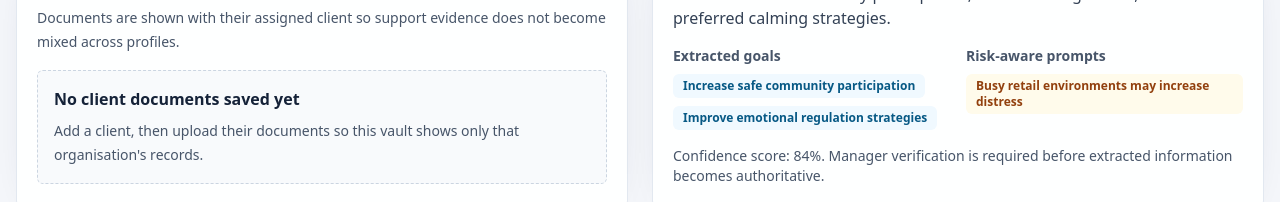
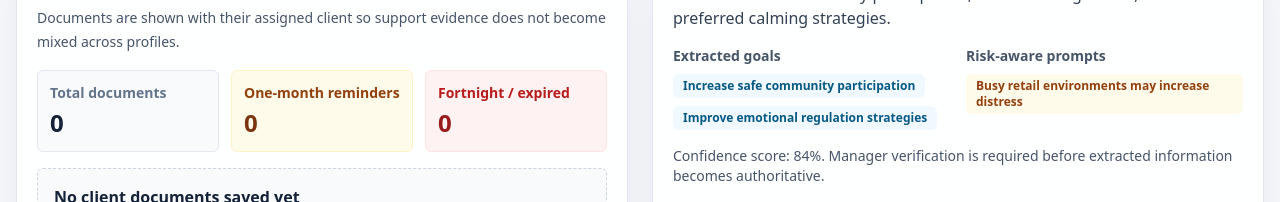
Before and after one commit to DENMWA/EMPOWER, a Next.js app: page /documents in a window 1280 px wide. Shown: the part 1102-1304 px from the top of the page. Built offline with nearby package versions, Linux system fonts and the light colour scheme; no server answers; the database is empty.

Commit message:
Improve document vault reminders

```diff
--- a/components/documents/DocumentVault.tsx
+++ b/components/documents/DocumentVault.tsx
@@ -27,6 +27,17 @@ export function DocumentVault() {
       savedAt: new Date(`${document.startDate}T00:00:00`).toISOString()
     };
   })), [storedDocuments, realMode]);
+  const expirySummary = useMemo(() => {
+    return allDocuments.reduce(
+      (summary, document) => {
+        const reminder = getExpiryReminder(document.expiryDate);
+        if (reminder.tone === "red") summary.urgent += 1;
+        if (reminder.tone === "amber") summary.month += 1;
+        return summary;
+      },
+      { urgent: 0, month: 0 }
+    );
+  }, [allDocuments]);
 
   useEffect(() => {
     function loadRecords() {
@@ -55,6 +66,20 @@ export function DocumentVault() {
         <p className="text-sm font-semibold uppercase tracking-wide text-sea">Client organised files</p>
         <h2 className="mt-1 text-xl font-semibold text-ink">Document Vault</h2>
         <p className="mt-2 text-sm leading-6 text-slate-600">Documents are shown with their assigned client so support evidence does not become mixed across profiles.</p>
+      </div>
+      <div className="mt-4 grid gap-3 sm:grid-cols-3">
+        <div className="rounded-md border border-slate-200 bg-slate-50 p-3">
+          <p className="text-sm font-semibold text-slate-500">Total documents</p>
+          <p className="mt-1 text-2xl font-bold text-ink">{allDocuments.length}</p>
+        </div>
+        <div className="rounded-md border border-amber-100 bg-amber-50 p-3">
+          <p className="text-sm font-semibold text-amber-800">One-month reminders</p>
+          <p className="mt-1 text-2xl font-bold text-amber-900">{expirySummary.month}</p>
+        </div>
+        <div className="rounded-md border border-red-100 bg-red-50 p-3">
+          <p className="text-sm font-semibold text-red-700">Fortnight / expired</p>
+          <p className="mt-1 text-2xl font-bold text-red-800">{expirySummary.urgent}</p>
+        </div>
       </div>
       <div className="mt-4 space-y-3">
         {!allDocuments.length ? (
--- a/lib/document-records.ts
+++ b/lib/document-records.ts
@@ -1,4 +1,5 @@
 import type { SupportDocument } from "@/lib/sample-data";
+import { getTenantClients } from "@/lib/client-records";
 import { isPresentationModeEnabled } from "@/lib/presentation-mode";
 import { getCurrentOrganisationId, getCurrentUserId, getSupabaseProjectConfig, supabaseRequest } from "@/lib/supabase-rest";
 import { checkDocumentsPerParticipantLimit } from "@/lib/subscriptions/client-limits";
@@ -51,11 +52,11 @@ type SupabaseDocumentRow = {
   created_at: string;
 };
 
-function toStoredDocumentRecord(row: SupabaseDocumentRow): StoredDocumentRecord {
+function toStoredDocumentRecord(row: SupabaseDocumentRow, clientName = "Client"): StoredDocumentRecord {
   return {
     id: row.id,
     participantId: row.participant_id,
-    clientName: "Client",
+    clientName,
     type: row.document_type,
     status: row.manager_verified ? "Manager verified" : row.status,
     visibility: row.visibility,
@@ -79,7 +80,11 @@ export async function getTenantDocumentRecords() {
 
   if (!result.data || result.error) return localDocuments;
 
-  const cloudDocuments = result.data.map(toStoredDocumentRecord);
+  const clients = await getTenantClients().catch(() => []);
+  const cloudDocuments = result.data.map((row) => {
+    const client = clients.find((item) => item.id === row.participant_id);
+    return toStoredDocumentRecord(row, client?.name || "Client");
+  });
   const localOnlyDocuments = localDocuments.filter((localRecord) => !cloudDocuments.some((cloudRecord) => cloudRecord.id === localRecord.id));
   return [...cloudDocuments, ...localOnlyDocuments];
 }
```
